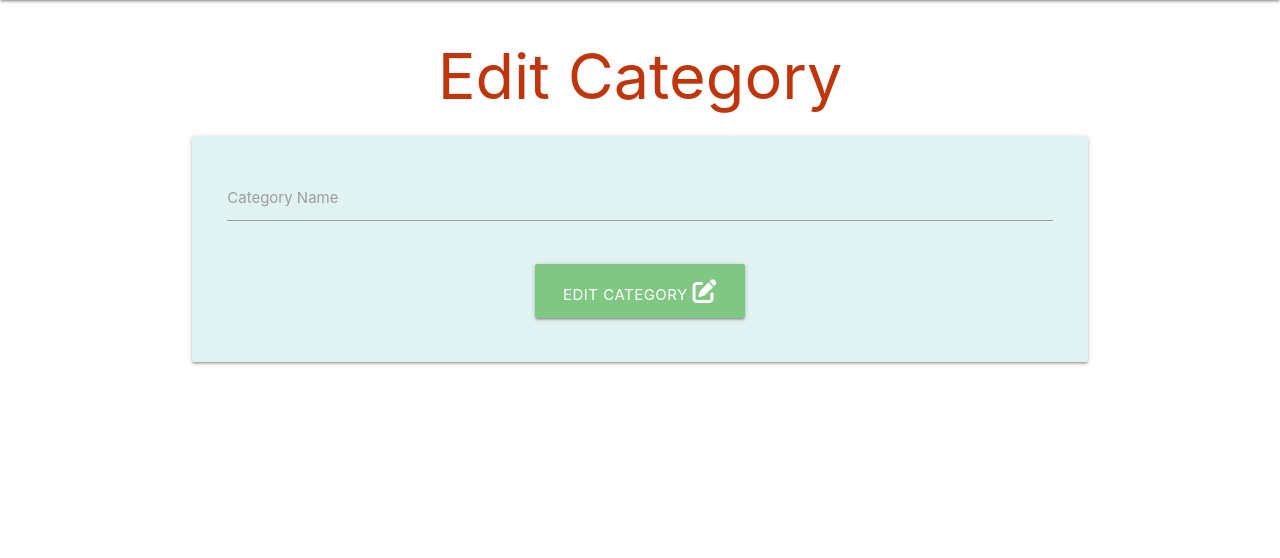
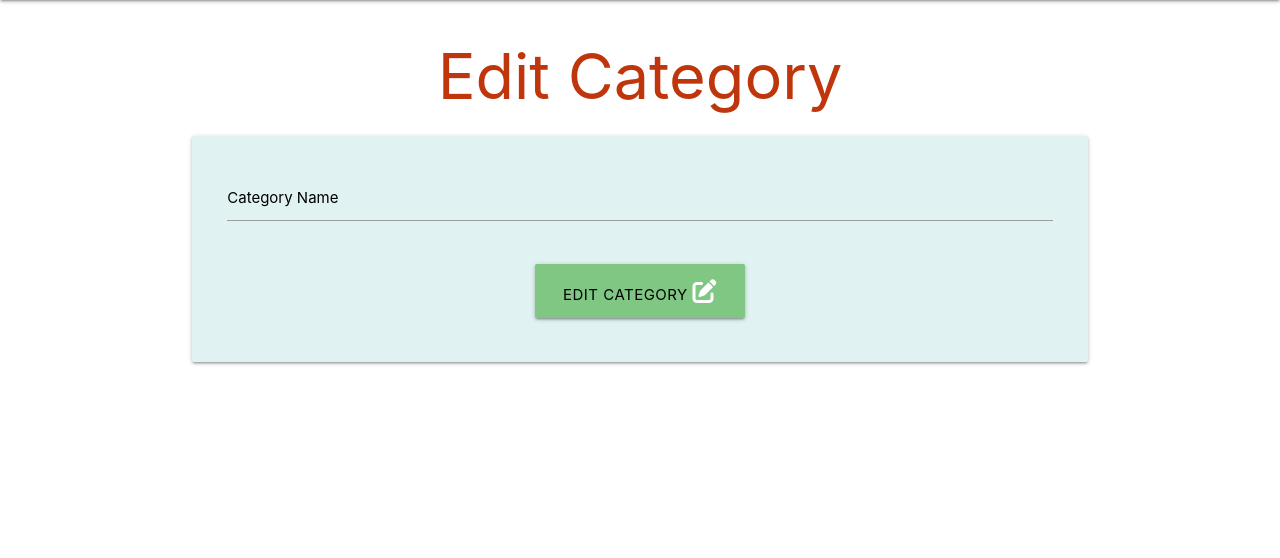
Before and after one commit to BogdanCatalin-Iacob/Food-Fiesta, a Flask app: template food_fiesta/templates/edit_category.html in a window 1280 px wide. Shown: the part 64-622 px from the top of the page. Run offline with Flask 2, Linux system fonts and the light colour scheme; the template is opened without the code that fills it, so the values that code supplies are empty; some libraries are stand-ins or nearby versions.

Commit message:
Change button color to black

```diff
--- a/food_fiesta/templates/edit_category.html
+++ b/food_fiesta/templates/edit_category.html
@@ -11,15 +11,15 @@
         <div class="row">
             <div class="input-field col s12">
                 <input name="category_name" id="category_name" value="{{ category.category_name }}" minlength="3" maxlength="25" type="text" class="validate" required>
-                <label for="category_name">Category Name</label>
+                <label for="category_name" class="black-text">Category Name</label>
             </div>
         </div>
 
         <!--submit button-->
         <div class="row">
             <div class="col s12 center-align">
-                <button type="submit" class="btn-large green lighten-2">
-                    Edit Category <i class="fa-solid fa-edit"></i>
+                <button type="submit" class="btn-large green lighten-2 black-text">
+                    Edit Category <i class="fa-solid fa-edit white-text"></i>
                 </button>
             </div>
         </div>
```
